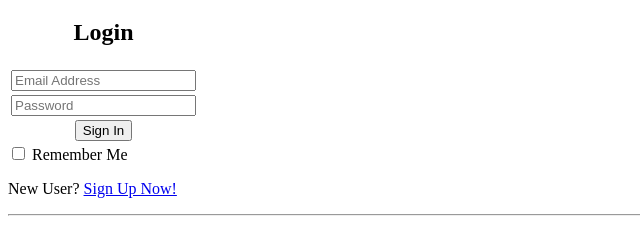
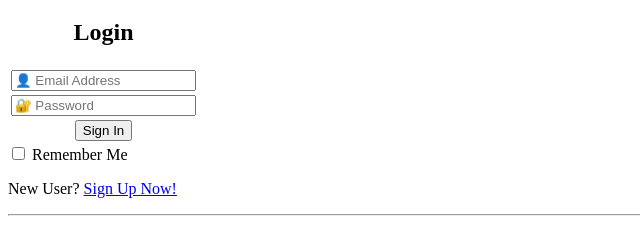
Before and after one commit to ramos-ahron/ENSF_381, a plain HTML site: page 1/login.html in a window 1280 px wide. Shown: the part 332-561 px from the top of the page, 0-640 px from the left. Drawn offline with Linux system fonts and the light colour scheme.

Commit message:
Added Icons to Input Boxes

```diff
--- a/1/login.html
+++ b/1/login.html
@@ -35,12 +35,12 @@
                         </tr>
                         <tr>
                             <td>
-                                <input type="text" id="email" name="email" placeholder="Email Address" required>
+                                <input type="text" id="email" name="email" placeholder="&#128100; Email Address" required>
                             </td>
                         </tr>
                         <tr>
                             <td>
-                                <input type="password" id="password" name="password" placeholder="Password" required>
+                                <input type="password" id="password" name="password" placeholder="&#128272; Password" required>
                             </td>
                         </tr>
                         <tr align="center">
```
